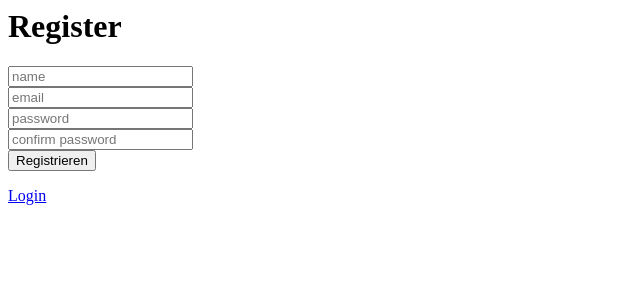
After one commit to barni246/Django-ChatApp, a Django app: page /register/ in a window 1280 px wide. The commit adds this page. Shown: the top 300 px of the page, without its empty margins (0-640 px from the left). Run offline with Django 4.2, Linux system fonts and the light colour scheme.

Commit message:
login and register

```diff
--- /dev/null
+++ b/chat/templates/auth/register.html
@@ -0,0 +1,29 @@
+<h1>Register</h1>
+
+{% if invalidRegister %}
+
+   <p>Die Registration ist fehlgeschlagen!</p>
+
+{% endif %}
+
+
+<form method="POST" action="/register/">
+    {% csrf_token %}
+    <div>
+      <input name="username" placeholder="name" type="text" />
+    </div>
+    <div>
+        <input name="email" placeholder="email" type="email" />
+      </div>
+    <div>
+      <input name="password" placeholder="password" type="password" />
+    </div>
+    <div>
+        <input name="confirmPassword" placeholder="confirm password" type="password" />
+      </div>
+    <div>
+      <button>Registrieren</button>
+    </div>
+  </form>
+
+<a href="/login/">Login</a>
--- a/chat/views.py
+++ b/chat/views.py
@@ -1,5 +1,8 @@
 from django.shortcuts import render
 from .models import Message, Chat
+from django.http import HttpResponseRedirect
+from django.contrib.auth import authenticate, login
+from django.contrib.auth.models import User
 
 def index(request):
    myChat = Chat.objects.get(id=1)
@@ -18,4 +21,21 @@ def index(request):
 
 
 def login_view(request):
+    if request.method == 'POST':
+        user = authenticate(username = request.POST.get('username') , password = request.POST.get('password') )
+        if user:
+            login(request,user)
+            return HttpResponseRedirect('/chat/')
+        else:
+            return render(request, 'auth/login.html', {'wrongPassword' : True})
     return render(request, 'auth/login.html')
+
+
+def register_view(request):
+    if request.method == 'POST':
+        user = User.objects.create_user(username = request.POST.get('username'), email = request.POST.get('email') , password = request.POST.get('password'))
+        if user:
+            return HttpResponseRedirect('/login/')
+        else:
+            return render(request, 'auth/register.html', {'invalidRegister': True})
+    return render(request, 'auth/register.html')
--- a/django_chat_app/urls.py
+++ b/django_chat_app/urls.py
@@ -16,7 +16,7 @@ Including another URLconf
 """
 from django.contrib import admin
 from django.urls import path
-from chat.views import index,login_view
+from chat.views import index,login_view,register_view
 
 
 
@@ -24,4 +24,5 @@ urlpatterns = [
     path('admin/', admin.site.urls),
     path('chat/', index),
     path('login/', login_view),
+    path('register/', register_view),
 ]
```
Also changed, not shown: chat/templates/auth/login.html (+16 -6 lines), db.sqlite3.
